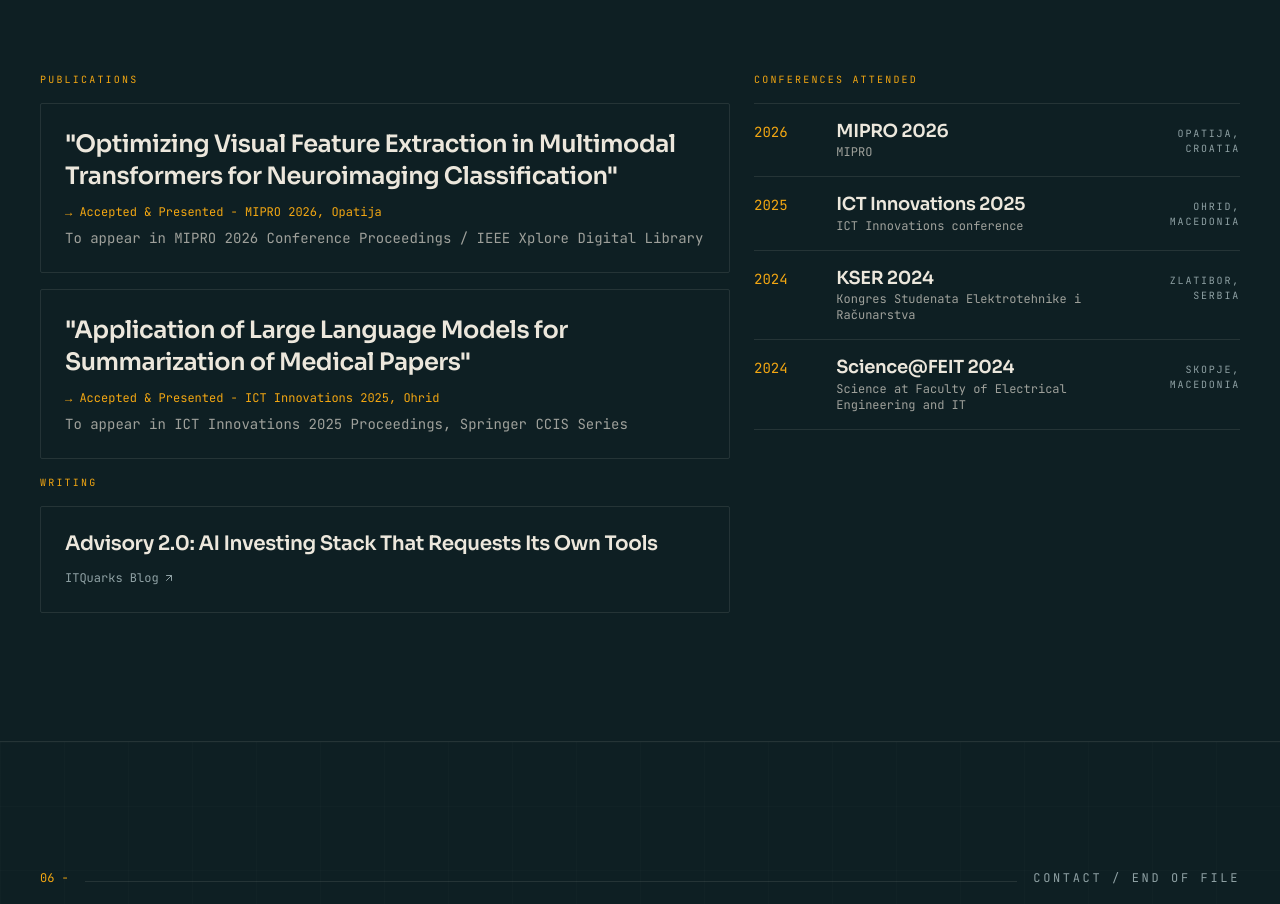
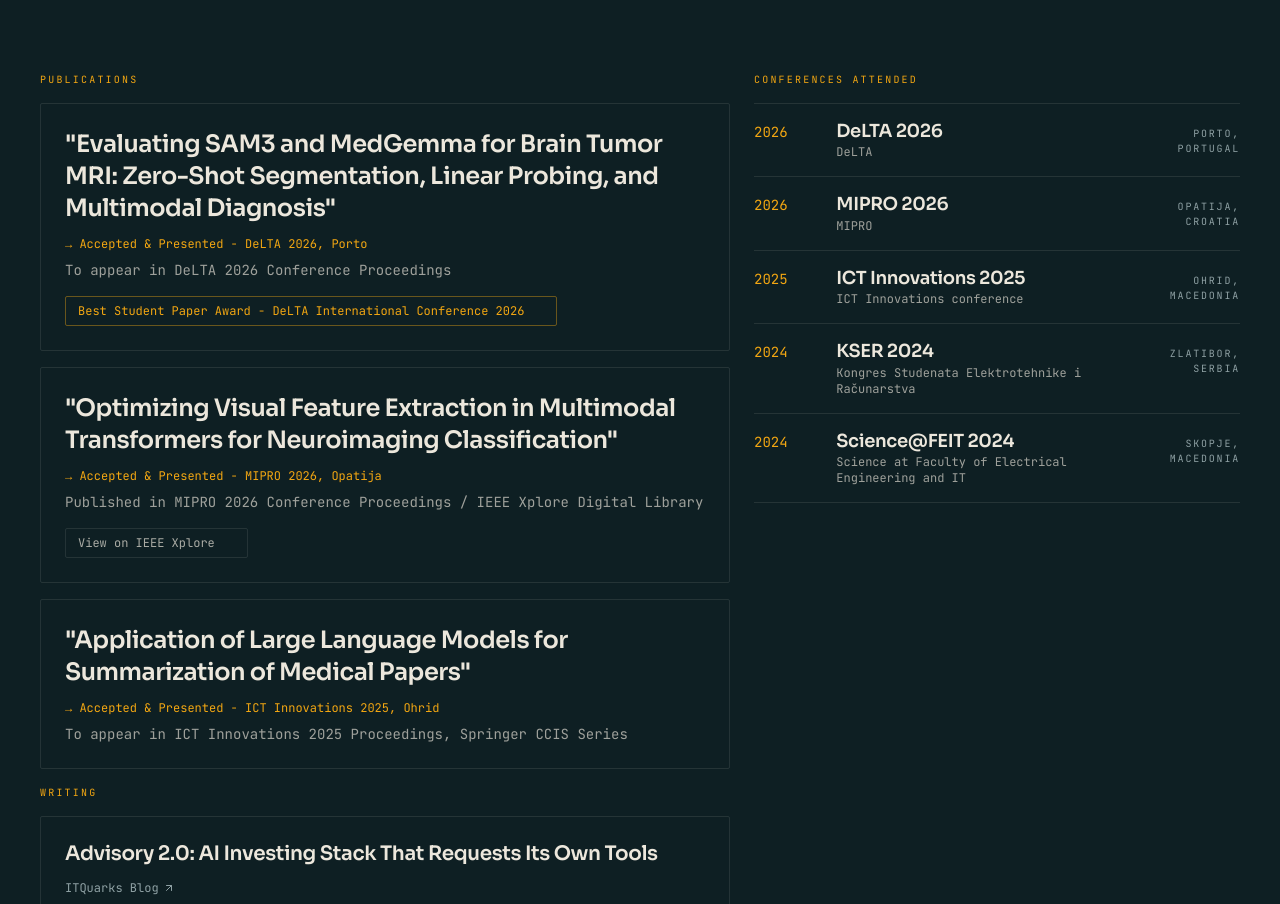
Before and after one commit to tamara-kostova/tamara-kostova.github.io, a React (Vite) app in the folder portfolio/: page /#/ in a window 1280 px wide. Shown: the part 7891-8795 px from the top of the page. Built offline with nearby package versions, Linux system fonts and the light colour scheme.

Commit message:
add delta

```diff
--- a/portfolio/src/Portfolio.jsx
+++ b/portfolio/src/Portfolio.jsx
@@ -198,9 +198,19 @@ const certificationsData = [
 
 const publicationsData = [
   {
+    title: 'Evaluating SAM3 and MedGemma for Brain Tumor MRI: Zero-Shot Segmentation, Linear Probing, and Multimodal Diagnosis',
+    conference: 'Accepted & Presented - DeLTA 2026, Porto',
+    published: 'To appear in DeLTA 2026 Conference Proceedings',
+    award: {
+      text: 'Best Student Paper Award - DeLTA International Conference 2026',
+      link: 'https://delta.scitevents.org/PreviousAwards.aspx#2026',
+    },
+  },
+  {
     title: 'Optimizing Visual Feature Extraction in Multimodal Transformers for Neuroimaging Classification',
     conference: 'Accepted & Presented - MIPRO 2026, Opatija',
-    published: 'To appear in MIPRO 2026 Conference Proceedings / IEEE Xplore Digital Library',
+    published: 'Published in MIPRO 2026 Conference Proceedings / IEEE Xplore Digital Library',
+    link: 'https://ieeexplore.ieee.org/abstract/document/11591941',
   },
   {
     title: 'Application of Large Language Models for Summarization of Medical Papers',
@@ -218,6 +228,7 @@ const blogData = [
 ];
 
 const conferencesData = [
+  { name: 'DeLTA 2026', fullName: 'DeLTA', location: 'Porto, Portugal', year: '2026' },
   { name: 'MIPRO 2026', fullName: 'MIPRO', location: 'Opatija, Croatia', year: '2026' },
   { name: 'ICT Innovations 2025', fullName: 'ICT Innovations conference', location: 'Ohrid, Macedonia', year: '2025' },
   { name: 'KSER 2024', fullName: 'Kongres Studenata Elektrotehnike i Računarstva', location: 'Zlatibor, Serbia', year: '2024' },
@@ -712,6 +723,20 @@ const ResearchSection = () => (
               <h3 className="font-display text-xl md:text-2xl leading-tight mb-3 text-bone">"{pub.title}"</h3>
               <p className="text-signal font-mono text-xs mb-2">→ {pub.conference}</p>
               <p className="text-sm text-bone/65 font-mono">{pub.published}</p>
+              {pub.award && (
+                <a href={pub.award.link} target="_blank" rel="noreferrer"
+                  className="group mt-4 inline-flex items-center gap-2 px-3 py-1.5 border border-signal/40 rounded-sm text-signal hover:bg-signal/10 transition-colors">
+                  <span className="font-mono text-xs">{pub.award.text}</span>
+                  <ArrowUpRight className="w-3 h-3 opacity-0 group-hover:opacity-100 transition-opacity" />
+                </a>
+              )}
+              {pub.link && (
+                <a href={pub.link} target="_blank" rel="noreferrer"
+                  className="group mt-4 inline-flex items-center gap-2 px-3 py-1.5 border border-bone/10 rounded-sm text-bone/70 hover:border-signal hover:text-signal transition-colors">
+                  <span className="font-mono text-xs">View on IEEE Xplore</span>
+                  <ArrowUpRight className="w-3 h-3 opacity-0 group-hover:opacity-100 transition-opacity" />
+                </a>
+              )}
             </article>
           ))}
 
```
